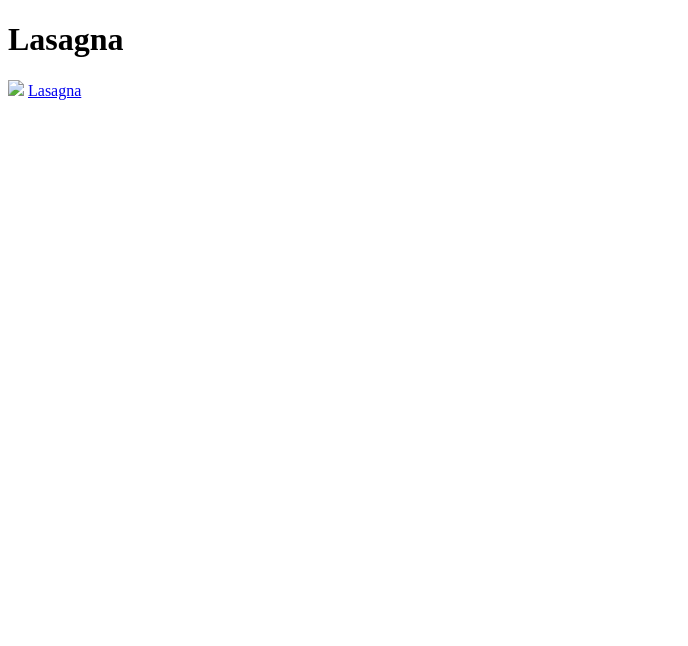
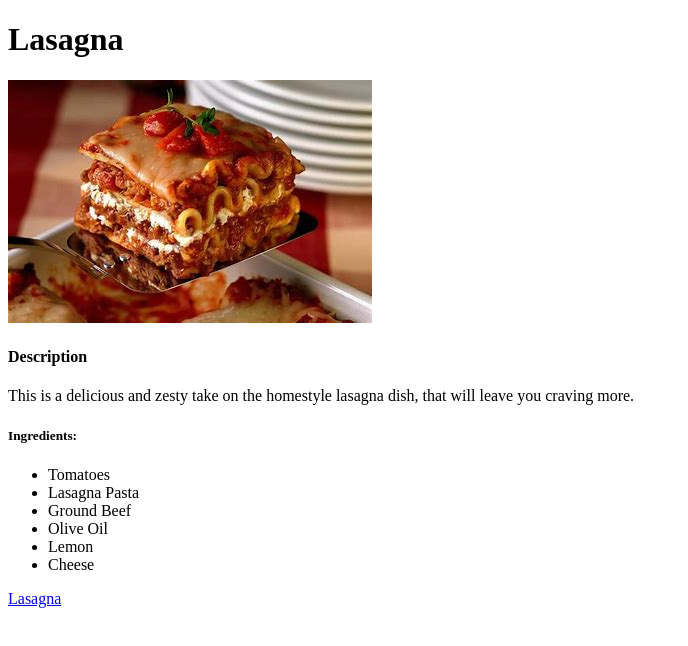
Before and after one commit to brosefu/odin-recipes, a plain HTML site: page recipes/lasagna.html in a window 1280 px wide. Shown: the whole page, without its empty margins (0-688 px from the left). Drawn offline with Linux system fonts and the light colour scheme.

Commit message:
Added list of ingredients to lasagna

```diff
--- a/recipes/lasagna.html
+++ b/recipes/lasagna.html
@@ -8,7 +8,28 @@
 
     <body>
         <h1>Lasagna</h1>
-        <img src="./images/lasagna.jpg">
+
+        <img src="../images/lasagna.jpg">
+
+        <h4><strong>Description</strong></h4>
+
+        <p>This is a delicious and zesty take on the
+             homestyle lasagna dish, that will leave you craving more.</p>
+
+        <h5><strong>Ingredients:</strong></h5>
+
+        <p>
+            <ul>
+                <li>Tomatoes</li>
+                <li>Lasagna Pasta</li>
+                <li>Ground Beef</li>
+                <li>Olive Oil</li>
+                <li>Lemon</li>
+                <li>Cheese</li>
+
+            </ul>
+        </p>
+
         <a href="recipes/lasagna.html">Lasagna</a>
 
     </body>
```
Also changed, not shown: index.html (+0 -1 lines).
